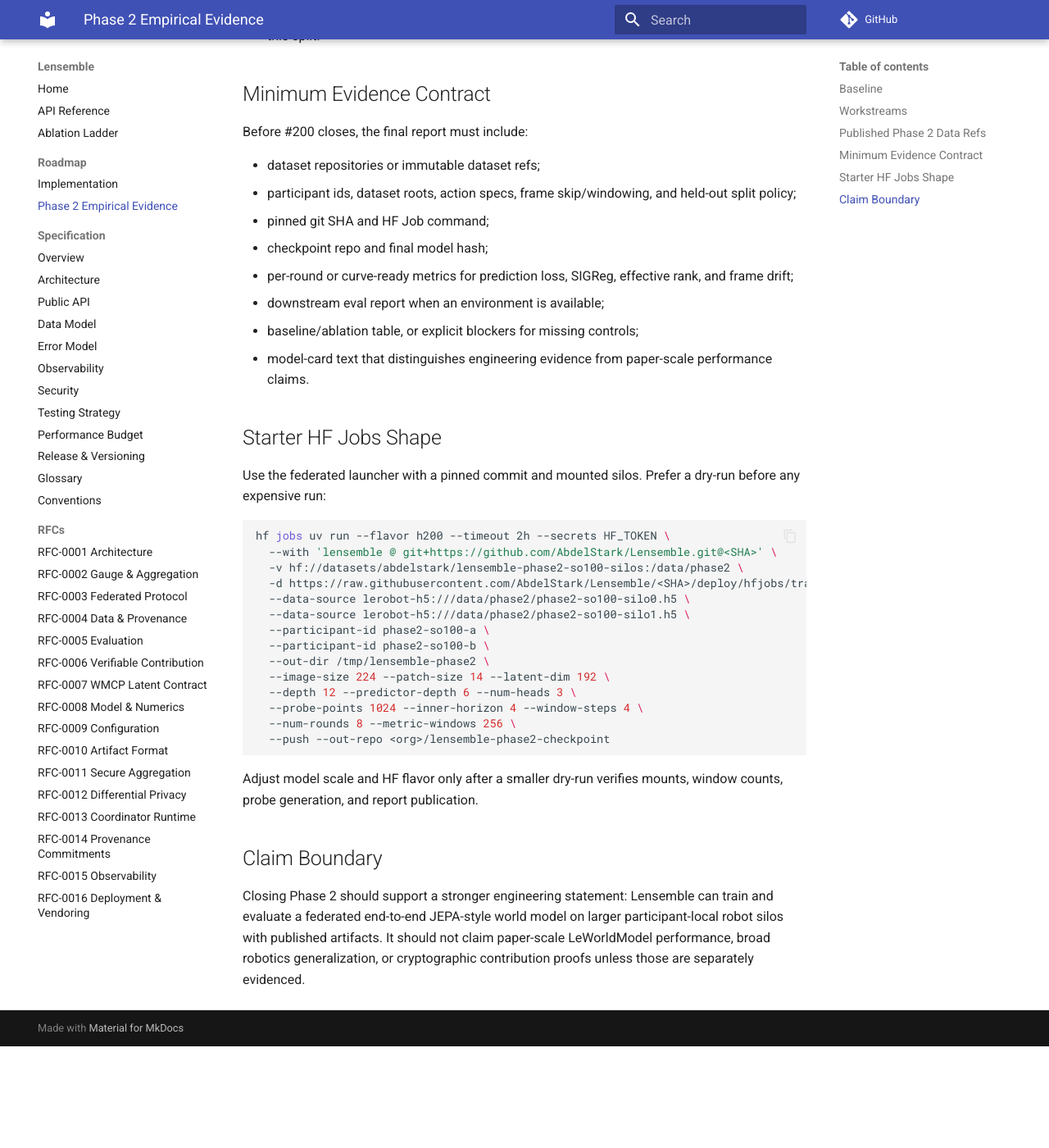
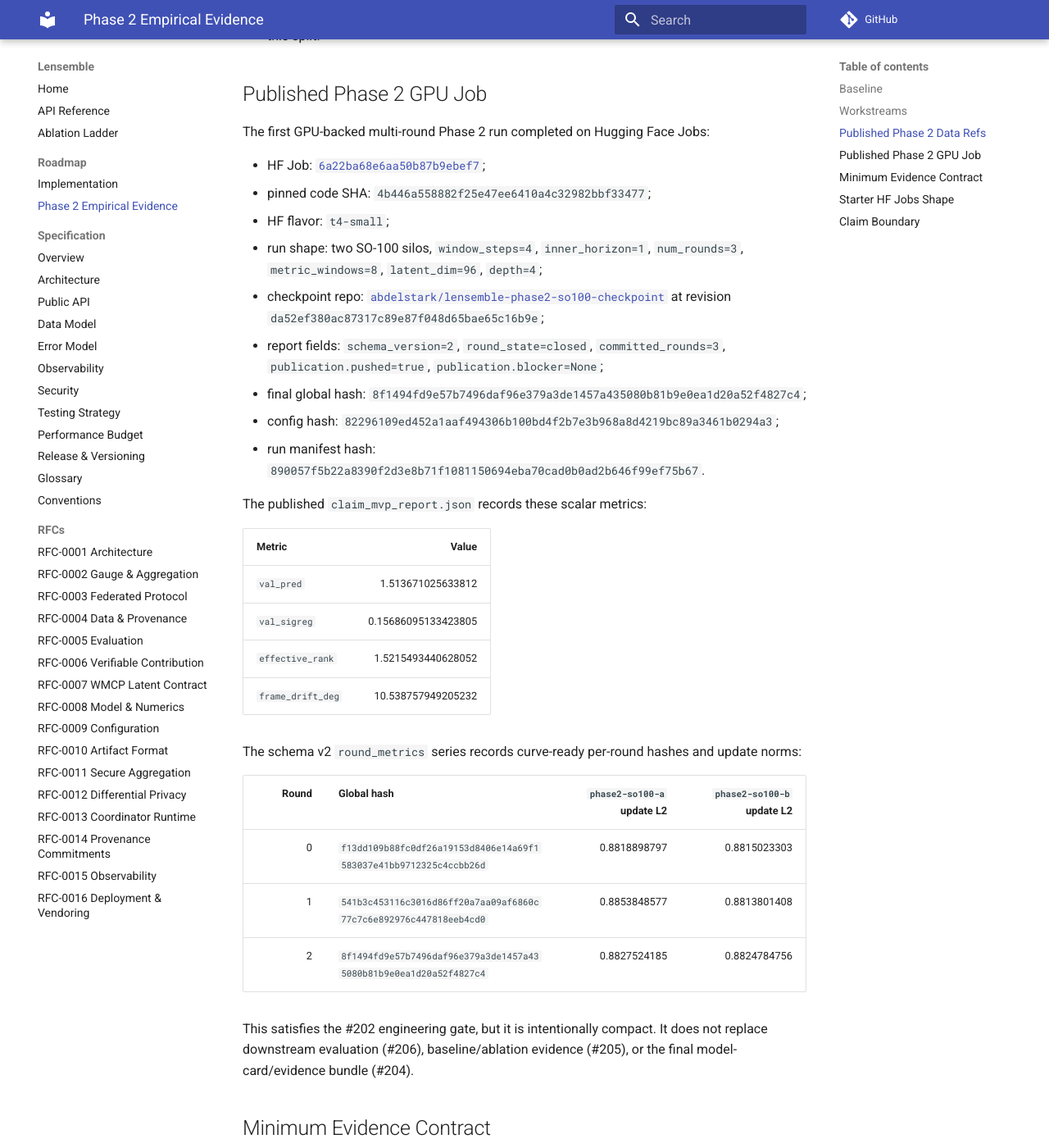
Before and after one commit to AbdelStark/Lensemble, an MkDocs documentation site: the page built from docs/roadmap/PHASE2.md, in a window 1280 px wide and 1400 px high, scrolled down 2851 px. Shown: the whole window at 82% size. Built offline with MkDocs 1.6.1 and Material for MkDocs 9.7.7, drawn with Linux system fonts in a browser that asks for light colours; comment, search, counter and statistics services are not loaded; before the commit the page ends 4127 px from its top, so only the background shows below that; some of the changed text lies outside the part shown.

Commit message:
Document Phase 2 GPU HF job evidence (#216)
Co-authored-by: AbdelStark <AbdelStark@users.noreply.github.com>

```diff
--- a/docs/roadmap/PHASE2.md
+++ b/docs/roadmap/PHASE2.md
@@ -29,7 +29,7 @@
 | Issue | Workstream | Exit gate |
 |---|---|---|
 | [#201](https://github.com/AbdelStark/Lensemble/issues/201) | Participant-silo dataset contract and refs | Publish or mount at least two non-toy silo refs, or record the exact blocker. |
-| [#202](https://github.com/AbdelStark/Lensemble/issues/202) | GPU-backed multi-round HF Jobs | Complete at least one pinned GPU HF Job that publishes checkpoint/report artifacts. |
+| [#202](https://github.com/AbdelStark/Lensemble/issues/202) | GPU-backed multi-round HF Jobs | Completed by job [`6a22ba68e6aa50b87b9ebef7`](https://huggingface.co/jobs/abdelstark/6a22ba68e6aa50b87b9ebef7), which published checkpoint/report artifacts. |
 | [#206](https://github.com/AbdelStark/Lensemble/issues/206) | Downstream planning/eval report | Generate an EvalReport-style artifact from a Phase 2 checkpoint. |
 | [#205](https://github.com/AbdelStark/Lensemble/issues/205) | Baselines, ablations, and curves | Produce generated curve/table artifacts tied to run/config/checkpoint hashes. |
 | [#204](https://github.com/AbdelStark/Lensemble/issues/204) | Evidence bundle and model card | Publish one model-card/report bundle with artifact refs and claim boundaries. |
@@ -105,6 +105,52 @@
   `phase2-so100-a`, `source_episode=49` for `phase2-so100-b`); train/eval
   reports must record whether they honor or intentionally override this split.
 
+## Published Phase 2 GPU Job
+
+The first GPU-backed multi-round Phase 2 run completed on Hugging Face Jobs:
+
+- HF Job:
+  [`6a22ba68e6aa50b87b9ebef7`](https://huggingface.co/jobs/abdelstark/6a22ba68e6aa50b87b9ebef7);
+- pinned code SHA:
+  `4b446a558882f25e47ee6410a4c32982bbf33477`;
+- HF flavor: `t4-small`;
+- run shape: two SO-100 silos, `window_steps=4`, `inner_horizon=1`,
+  `num_rounds=3`, `metric_windows=8`, `latent_dim=96`, `depth=4`;
+- checkpoint repo:
+  [`abdelstark/lensemble-phase2-so100-checkpoint`](https://huggingface.co/abdelstark/lensemble-phase2-so100-checkpoint)
+  at revision `da52ef380ac87317c89e87f048d65bae65c16b9e`;
+- report fields: `schema_version=2`, `round_state=closed`,
+  `committed_rounds=3`, `publication.pushed=true`,
+  `publication.blocker=None`;
+- final global hash:
+  `8f1494fd9e57b7496daf96e379a3de1457a435080b81b9e0ea1d20a52f4827c4`;
+- config hash:
+  `82296109ed452a1aaf494306b100bd4f2b7e3b968a8d4219bc89a3461b0294a3`;
+- run manifest hash:
+  `890057f5b22a8390f2d3e8b71f1081150694eba70cad0b0ad2b646f99ef75b67`.
+
+The published `claim_mvp_report.json` records these scalar metrics:
+
+| Metric | Value |
+|---|---:|
+| `val_pred` | 1.513671025633812 |
+| `val_sigreg` | 0.15686095133423805 |
+| `effective_rank` | 1.5215493440628052 |
+| `frame_drift_deg` | 10.538757949205232 |
+
+The schema v2 `round_metrics` series records curve-ready per-round hashes and
+update norms:
+
+| Round | Global hash | `phase2-so100-a` update L2 | `phase2-so100-b` update L2 |
+|---:|---|---:|---:|
+| 0 | `f13dd109b88fc0df26a19153d8406e14a69f1583037e41bb9712325c4ccbb26d` | 0.8818898797 | 0.8815023303 |
+| 1 | `541b3c453116c3016d86ff20a7aa09af6860c77c7c6e892976c447818eeb4cd0` | 0.8853848577 | 0.8813801408 |
+| 2 | `8f1494fd9e57b7496daf96e379a3de1457a435080b81b9e0ea1d20a52f4827c4` | 0.8827524185 | 0.8824784756 |
+
+This satisfies the #202 engineering gate, but it is intentionally compact. It
+does not replace downstream evaluation (#206), baseline/ablation evidence
+(#205), or the final model-card/evidence bundle (#204).
+
 ## Minimum Evidence Contract
 
 Before #200 closes, the final report must include:
```
Also changed, not shown: CHANGELOG.md (+9 -0 lines), README.md (+15 -2 lines), deploy/hfjobs/README.md (+22 -0 lines).
